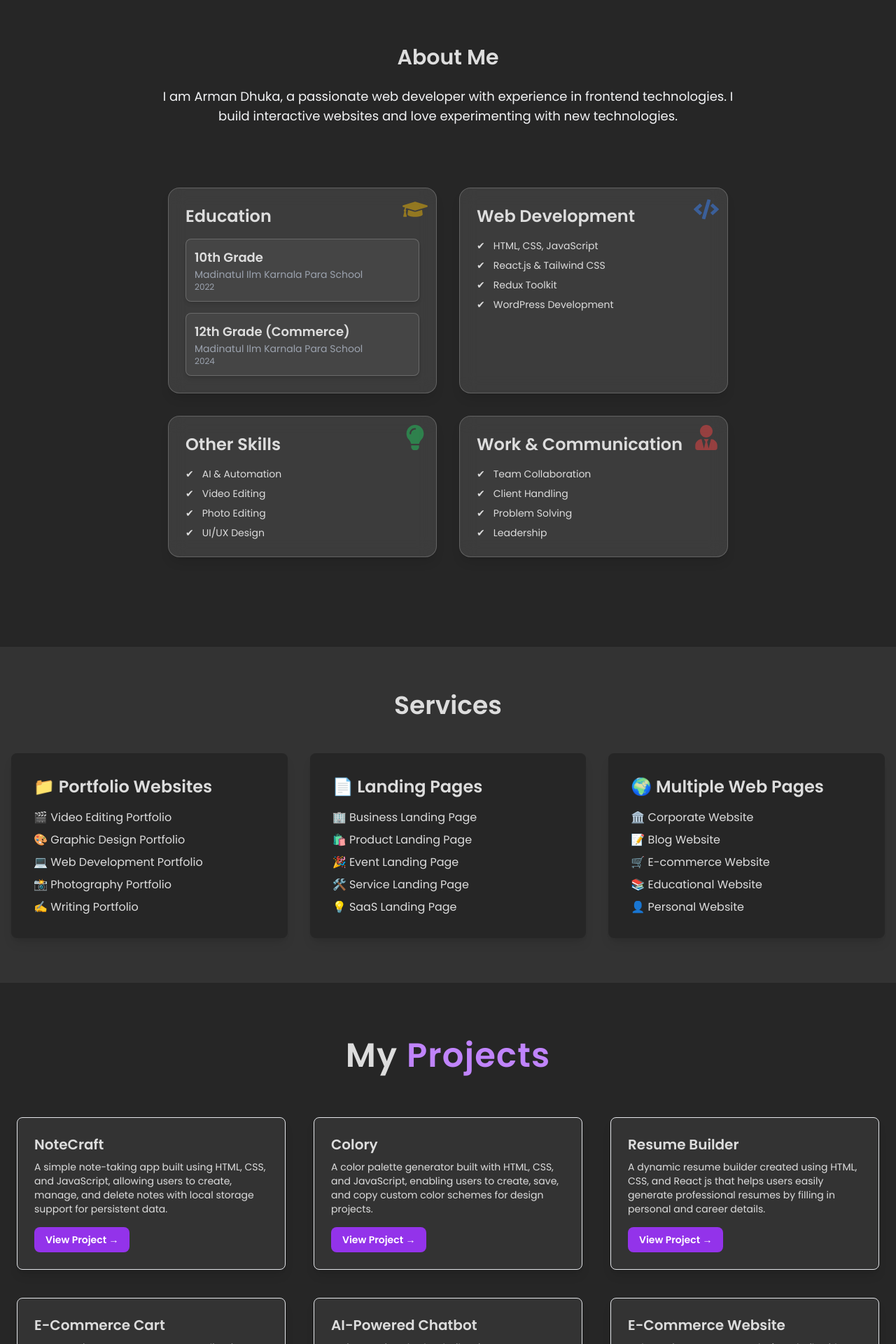
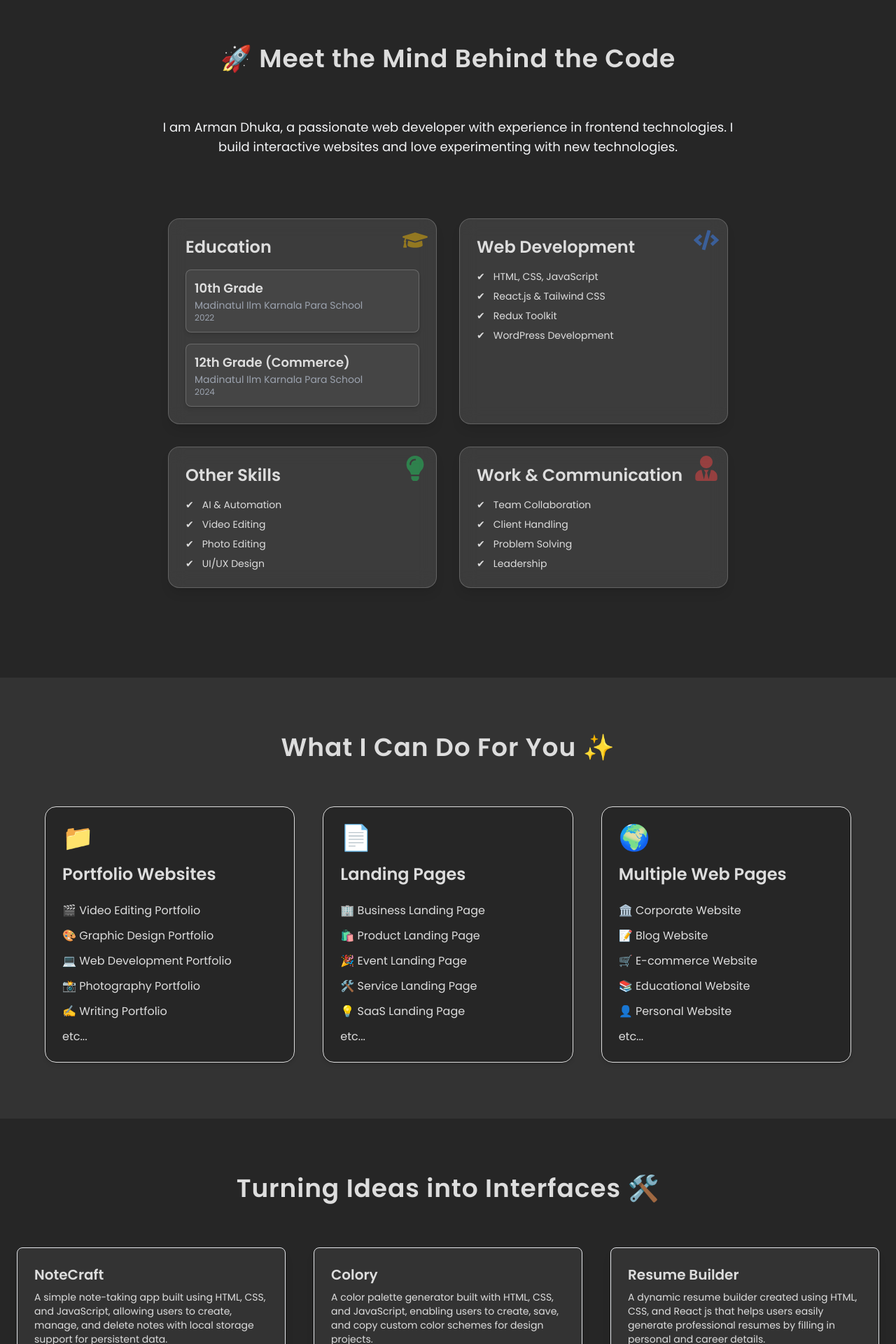
Before and after one commit to armandhuka/arman, a React (Vite) app: page / in a window 1280 px wide. Shown: the part 880-2800 px from the top of the page at 70% size. Built offline with nearby package versions, Linux system fonts and the light colour scheme; what tailwindcss-filters would draw is missing.

Commit message:
add animation and sum feature

```diff
--- a/index.html
+++ b/index.html
@@ -37,7 +37,7 @@
     <meta name="twitter:title" content="Arman Dhuka | Web Developer Portfolio" />
     <meta name="twitter:description" content="Discover the creative and modern web projects by Arman Dhuka, a passionate frontend developer." />
     <meta name="twitter:image" content="https://armandhuka.vercel.app/armandhuka.jpg" />
-    <meta name="twitter:creator" content="@arman" /> <!-- Optional: Add your Twitter handle -->
+    <meta name="twitter:creator" content="@DhukaArman" />
 
     <!-- Theme Color (for mobile browser) -->
     <meta name="theme-color" content="#262626" />
--- a/package.json
+++ b/package.json
@@ -10,6 +10,7 @@
     "preview": "vite preview"
   },
   "dependencies": {
+    "@emailjs/browser": "^4.4.1",
     "framer-motion": "^12.4.1",
     "react": "^18.3.1",
     "react-dom": "^18.3.1",
@@ -17,6 +18,7 @@
     "react-icon": "^1.0.0",
     "react-icons": "^5.4.0",
     "react-router-dom": "^7.1.1",
+    "react-simple-typewriter": "^5.0.1",
     "sitemap-generator": "^8.5.1",
     "tailwindcss-filters": "^3.0.0"
   },
--- a/src/Components/About.jsx
+++ b/src/Components/About.jsx
@@ -1,14 +1,31 @@
 import React from "react";
 import Skills from "./Skills"; // Import Skills Component
+import { motion } from "framer-motion";
 
 const About = () => {
   return (
     <section id="about" className="py-16 px-6 max-w-4xl mx-auto">
-      <h2 className="text-3xl font-bold text-center mb-6">About Me</h2>
-      <p className="text-lg text-gray-700 dark:text-gray-100 text-center mb-6">
-        I am Arman Dhuka, a passionate web developer with experience in frontend technologies.
-        I build interactive websites and love experimenting with new technologies.
-      </p>
+        <motion.h2
+          className="text-4xl font-bold text-center mb-16 tracking-wide"
+          style={{ color: "var(--text)" }}
+          initial={{ opacity: 0, y: 40 }}
+          whileInView={{ opacity: 1, y: 0 }}
+          transition={{ duration: 0.6 }}
+          viewport={{ once: true }}
+        >
+          🚀 Meet the Mind Behind the Code
+        </motion.h2>
+
+        <motion.p
+         initial={{ opacity: 0, y: 30 }}
+         animate={{ opacity: 1, y: 0 }}
+         transition={{ duration: 0.8 }}
+         className="text-lg text-gray-700 dark:text-gray-100 text-center mb-6"
+        >
+          I am Arman Dhuka, a passionate web developer with experience in frontend technologies.
+          I build interactive websites and love experimenting with new technologies.
+        </motion.p>
+
 
       {/* Skills Section */}
       <Skills />
--- a/src/Components/Project/Project.jsx
+++ b/src/Components/Project/Project.jsx
@@ -1,62 +1,89 @@
 import React, { useContext } from "react";
 import ProjectCard from "./ProjectCard";
 import ThemeContext from "../../Context/ThemeContext";
+import { motion } from "framer-motion";
 
 const ProjectSection = ({ id }) => {
-  const { theme, toggleTheme } = useContext(ThemeContext);
+  const { theme } = useContext(ThemeContext);
+
+  // You can define animation config here
+  const cardVariants = {
+    hidden: { opacity: 0, y: 40 },
+    visible: { opacity: 1, y: 0 },
+  };
+
+  const projects = [
+    {
+      title: "NoteCraft",
+      description:
+        "A simple note-taking app built using HTML, CSS, and JavaScript, allowing users to create, manage, and delete notes with local storage support for persistent data.",
+      link: "https://github.com/armandhuka/NoteCraft",
+    },
+    {
+      title: "Colory",
+      description:
+        "A color palette generator built with HTML, CSS, and JavaScript, enabling users to create, save, and copy custom color schemes for design projects.",
+      link: "https://github.com/armandhuka/Colory",
+    },
+    {
+      title: "Resume Builder",
+      description:
+        "A dynamic resume builder created using HTML, CSS, and React js that helps users easily generate professional resumes by filling in personal and career details.",
+      link: "https://github.com/armandhuka/resume-duilder",
+    },
+    {
+      title: "E-Commerce Cart",
+      description:
+        "A responsive e-commerce cart application built with HTML, CSS, and JavaScript. It allows users to add, update, and remove items from the cart dynamically.",
+      link: "https://github.com/armandhuka/e-commerce-cart",
+    },
+    {
+      title: "AI-Powered Chatbot",
+      description:
+        "An interactive chatbot built using HTML, CSS, and React js, featuring AI-powered responses to user queries, offering a seamless and engaging conversational experience.",
+      link: "https://github.com/armandhuka/AI-Powered-Chatbot",
+    },
+    {
+      title: "E-Commerce Website",
+      description:
+        "A dynamic e-commerce platform built with HTML, CSS, and JavaScript, showcasing products with a modern design, intuitive navigation, and a user-friendly interface for online shopping.",
+      link: "https://github.com/armandhuka/e-commerce-website",
+    },
+  ];
 
   return (
     <div id={id} className="h-auto py-20 transition-colors duration-500">
       <div className="max-w-7xl mx-auto px-6">
-        {/* Theme Toggle Button */}
-        {/* <div className="flex justify-end mb-6">
-          <button
-            onClick={toggleTheme}
-            className="px-4 py-2 rounded-lg font-semibold transition-all duration-300
-            border-2 border-gray-500 hover:border-purple-500
-            bg-transparent hover:bg-purple-500 hover:text-white"
-          >
-            {theme === "dark" ? "Light Mode ☀️" : "Dark Mode 🌙"}
-          </button>
-        </div> */}
-
         {/* Section Title */}
-        <h2 className="text-5xl font-extrabold text-center mb-16 tracking-wide">
-          My <span className="text-purple-400">Projects</span>
-        </h2>
+        <motion.h2
+          className="text-4xl font-bold text-center mb-16 tracking-wide"
+          style={{ color: "var(--text)" }}
+          initial={{ opacity: 0, y: 40 }}
+          whileInView={{ opacity: 1, y: 0 }}
+          transition={{ duration: 0.6 }}
+          viewport={{ once: true }}
+        >
+          Turning Ideas into Interfaces 🛠️
+        </motion.h2>
 
         {/* Projects Grid */}
         <div className="grid sm:grid-cols-1 md:grid-cols-2 lg:grid-cols-3 gap-10">
-          <ProjectCard
-            title="NoteCraft"
-            description="A simple note-taking app built using HTML, CSS, and JavaScript, allowing users to create, manage, and delete notes with local storage support for persistent data."
-            link="https://github.com/armandhuka/NoteCraft"
-          />
-          <ProjectCard
-            title="Colory"
-            description="A color palette generator built with HTML, CSS, and JavaScript, enabling users to create, save, and copy custom color schemes for design projects."
-            link="https://github.com/armandhuka/Colory"
-          />
-          <ProjectCard
-            title="Resume Builder"
-            description="A dynamic resume builder created using HTML, CSS, and React js that helps users easily generate professional resumes by filling in personal and career details."
-            link="https://github.com/armandhuka/resume-duilder"
-          />
-          <ProjectCard
-            title="E-Commerce Cart"
-            description="A responsive e-commerce cart application built with HTML, CSS, and JavaScript. It allows users to add, update, and remove items from the cart dynamically."
-            link="https://github.com/armandhuka/e-commerce-cart"
-          />
-          <ProjectCard
-            title="AI-Powered Chatbot"
-            description="An interactive chatbot built using HTML, CSS, and React js, featuring AI-powered responses to user queries, offering a seamless and engaging conversational experience."
-            link="https://github.com/armandhuka/AI-Powered-Chatbot"
-          />
-          <ProjectCard
-            title="E-Commerce Website"
-            description="A dynamic e-commerce platform built with HTML, CSS, and JavaScript, showcasing products with a modern design, intuitive navigation, and a user-friendly interface for online shopping."
-            link="https://github.com/armandhuka/e-commerce-website"
-          />
+          {projects.map((project, index) => (
+            <motion.div
+              key={index}
+              variants={cardVariants}
+              initial="hidden"
+              whileInView="visible"
+              viewport={{ once: true, amount: 0.2 }}
+              transition={{ duration: 0.6, delay: index * 0.2 }}
+            >
+              <ProjectCard
+                title={project.title}
+                description={project.description}
+                link={project.link}
+              />
+            </motion.div>
+          ))}
         </div>
       </div>
     </div>
--- a/src/Components/Services.jsx
+++ b/src/Components/Services.jsx
@@ -11,6 +11,7 @@ const Services = () => {
         "💻 Web Development Portfolio",
         "📸 Photography Portfolio",
         "✍️ Writing Portfolio",
+        "etc..."
       ],
       icon: "📁",
     },
@@ -22,6 +23,7 @@ const Services = () => {
         "🎉 Event Landing Page",
         "🛠️ Service Landing Page",
         "💡 SaaS Landing Page",
+        "etc..."
       ],
       icon: "📄",
     },
@@ -33,44 +35,57 @@ const Services = () => {
         "🛒 E-commerce Website",
         "📚 Educational Website",
         "👤 Personal Website",
+        "etc..."
       ],
       icon: "🌍",
     },
   ];
 
   return (
-    <motion.div
+    <section
       id="service"
-      className="py-16"
+      className="py-20 px-4 sm:px-6 lg:px-16"
       style={{ backgroundColor: "var(--box-bg)" }}
-      initial={{ opacity: 0, y: 50 }}
-      animate={{ opacity: 1, y: 0 }}
-      transition={{ duration: 0.8 }}
     >
-      <div className="container mx-auto px-4">
-        <h2
-          className="text-4xl font-bold text-center mb-12"
+      <motion.h2
+        className="text-4xl font-bold text-center mb-16 tracking-wide"
         style={{ color: "var(--text)" }}
+        initial={{ opacity: 0, y: 40 }}
+        whileInView={{ opacity: 1, y: 0 }}
+        transition={{ duration: 0.6 }}
+        viewport={{ once: true }}
       >
-          Services
-        </h2>
-        {/* Responsive Grid: sm (1 column), md (2 columns), lg (3 columns) */}
-        <div className="grid grid-cols-1 sm:grid-cols-2 lg:grid-cols-3 gap-8">
+        What I Can Do For You ✨
+      </motion.h2>
+
+      <div className="grid grid-cols-1 sm:grid-cols-2 lg:grid-cols-3 gap-10">
         {services.map((service, index) => (
           <motion.div
             key={index}
-              className="p-8 rounded-lg shadow-lg hover:shadow-xl transition-shadow duration-300"
-              style={{ backgroundColor: "var(--background)" }}
-              initial={{ opacity: 0, y: 30 }}
-              animate={{ opacity: 1, y: 0 }}
+            className="border rounded-2xl p-6 shadow-md hover:shadow-2xl transition-all duration-300 group hover:scale-[1.02]"
+            style={{
+              backgroundColor: "var(--background)",
+              borderColor: "var(--border)",
+              color: "var(--text)",
+            }}
+            initial={{ opacity: 0, y: 60 }}
+            whileInView={{ opacity: 1, y: 0 }}
             transition={{ duration: 0.6, delay: index * 0.2 }}
+            viewport={{ once: true }}
           >
-              <h3 className="text-2xl font-bold mb-4" style={{ color: "var(--text)" }}>
-                {service.icon} {service.title}
+            <div className="text-4xl mb-4">{service.icon}</div>
+
+            <h3 className="text-2xl font-semibold mb-6 group-hover:text-purple-500 transition-colors duration-300">
+              {service.title}
             </h3>
-              <ul className="space-y-2">
+
+            <ul className="space-y-3">
               {service.description.map((item, idx) => (
-                  <li key={idx} style={{ color: "var(--text)" }}>
+                <li
+                  key={idx}
+                  className="transition duration-200"
+                  style={{ color: "var(--text)" }}
+                >
                   {item}
                 </li>
               ))}
@@ -78,8 +93,7 @@ const Services = () => {
           </motion.div>
         ))}
       </div>
-      </div>
-    </motion.div>
+    </section>
   );
 };
 
```
Also changed, not shown: src/Components/Banner.jsx (+68 -29 lines), src/Components/Contatc.jsx (+18 -10 lines), src/Components/Footer.jsx (+86 -3 lines), 1 other file (tests, documents, lock files or other folders). Lines whose indentation alone changed are shown as unchanged.
